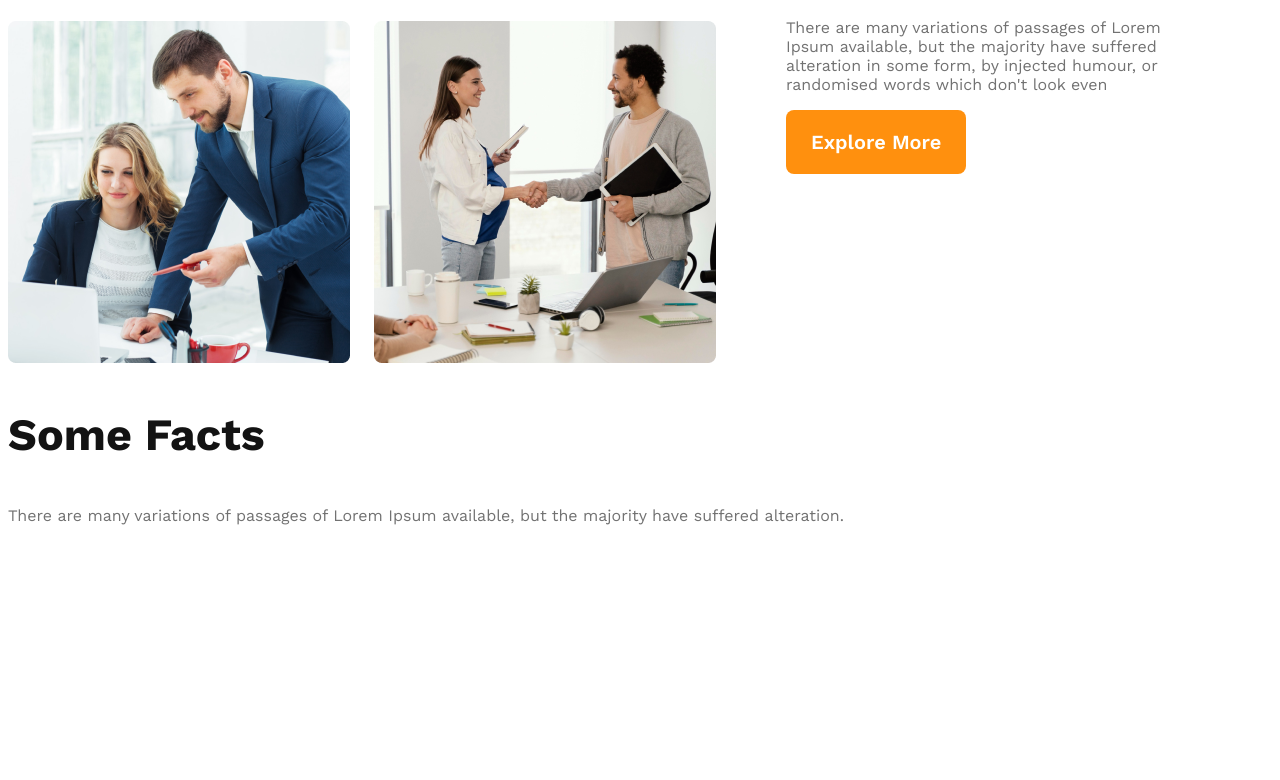
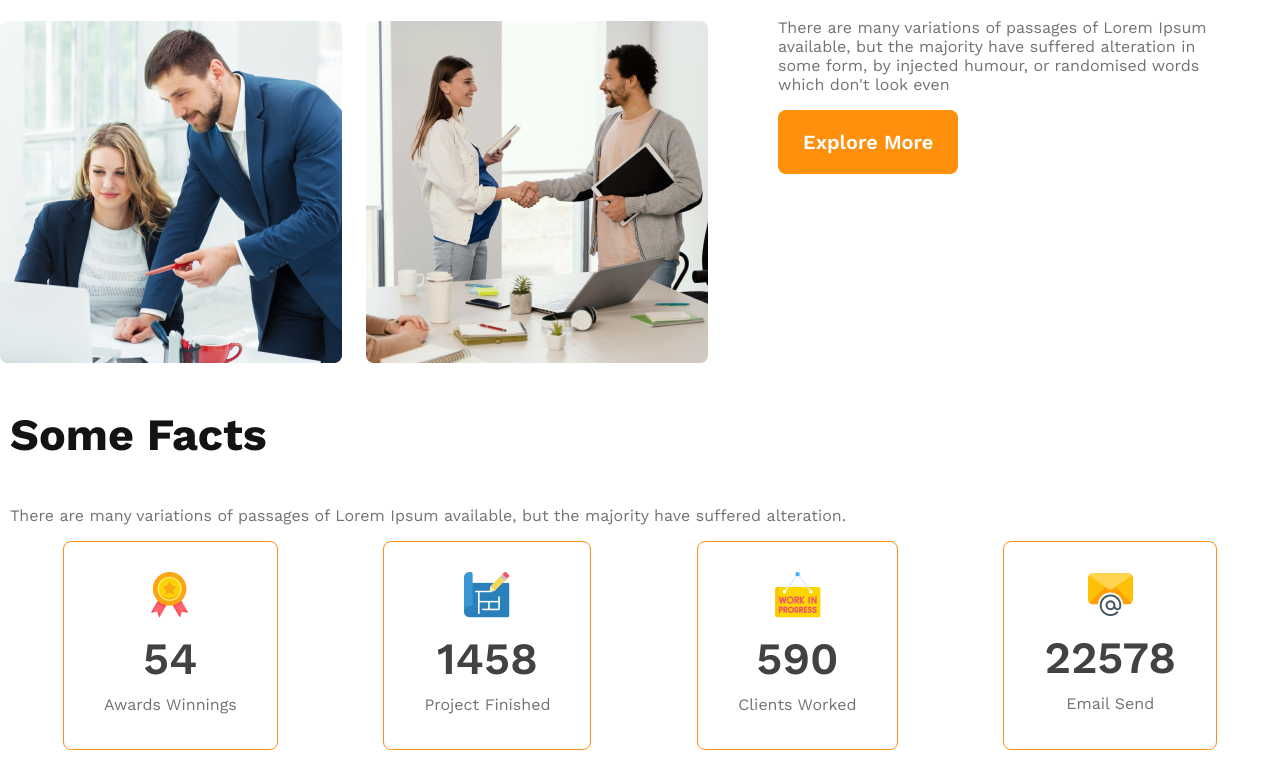
Before and after one commit to Hasan-Maruf1/g3-architact, a plain HTML site: page index.html in a window 1280 px wide. Shown: the part 1366-2146 px from the top of the page. Before the commit the page ends 1907 px from the top, so only its background shows below. Drawn offline with nearby package versions, Linux system fonts and the light colour scheme.

Commit message:
facts img and content added

```diff
--- a/index.html
+++ b/index.html
@@ -9,6 +9,12 @@
     <!-- google font-work sans -->
     <link rel="preconnect" href="https://fonts.googleapis.com">
     <link rel="preconnect" href="https://fonts.gstatic.com" crossorigin>
+    <style>
+         body{
+            max-width: 1340px;
+            margin: 0px auto;
+        }
+    </style>
 
 </head>
 
@@ -57,7 +63,7 @@
 
             </div>
         </section>
-        <!-- tems section end -->
+        <!-- teams section end -->
 
 
         <!-- featured section start -->
@@ -72,6 +78,28 @@
         <section class="facts-container">
             <h3 class="section-title">Some Facts</h3>
             <p class="text-color-gray">There are many variations of passages of Lorem Ipsum available, but the majority have suffered alteration.</p>
+            <div class="facts-img-container">
+                <div class="facts-card">
+                    <img src="images/icons/ribon.png" alt="">
+                    <h2 class="card-stats">54</h2>
+                    <p class="text-color-gray">Awards Winnings</p>
+                </div>
+                <div class="facts-card">
+                    <img src="images/icons/projects.png" alt="">
+                    <h2 class="card-stats">1458</h2>
+                    <p class="text-color-gray">Project Finished</p>
+                </div>
+                <div class="facts-card">
+                    <img src="images/icons/customers.png" alt="">
+                    <h2 class="card-stats">590</h2>
+                    <p class="text-color-gray">Clients Worked</p>
+                </div>
+                <div class="facts-card">
+                    <img src="images/icons/email.png" alt="">
+                    <h2 class="card-stats">22578</h2>
+                    <p class="text-color-gray">Email Send</p>
+                </div>
+            </div>
 
         </section>
         <!-- facts section end -->
--- a/styles/index.css
+++ b/styles/index.css
@@ -1,4 +1,6 @@
  @import url('https://fonts.googleapis.com/css2?family=Lato:ital,wght@0,300;0,400;0,900;1,400;1,700&family=Work+Sans:ital,wght@0,400;0,500;0,600;0,700;0,800;1,600&display=swap');
+
+
 
  /* shared style */
  * {
@@ -24,6 +26,7 @@
  .quick-list {
      color: #727272;
  }
+
  .section-title {
      font-size: 2.8rem;
      font-weight: 700;
@@ -85,7 +88,7 @@
 
  /* main styles */
  main {
-     max-width: 1440px;
+     max-width: 1340px;
      margin: 0px auto;
  }
 
@@ -118,6 +121,43 @@
      font-weight: 700;
  }
 
+ /* facts section */
+ .facts-container{
+    margin: 10px 10px 30px 10px;
+ }
+ .facts-img-container {
+     display: flex;
+     text-align: center;
+     justify-content: space-around;
+
+ }
+
+ .facts-img-container .facts-card {
+     border-radius: 8px;
+     border: 1px solid #FF900E;
+     padding: 30px 40px;
+ }
+ .card-stats{
+    font-size: 2.8rem;
+    color: #424242;
+    font-weight: 600;
+    margin-top: 10px;
+    margin-bottom: 10px;
+ }
+ .facts-card .text-color-gray{
+    margin-top: 5px;
+    margin-bottom: 5px;
+ }
+
+
+
+
+
+
+
+
+
+
 
 
 
@@ -142,10 +182,12 @@
      .teams-container {
          flex-direction: column;
      }
-     .teams-img-container{
+
+     .teams-img-container {
          grid-template-columns: 1fr;
      }
-     .teams-content{
+
+     .teams-content {
          margin: 10px;
      }
 
@@ -169,7 +211,8 @@
      .teams-container {
          flex-direction: column-reverse;
      }
-     .teams-content{
+
+     .teams-content {
          margin: 10px;
      }
  }
```
Lines whose indentation alone changed are shown as unchanged.
